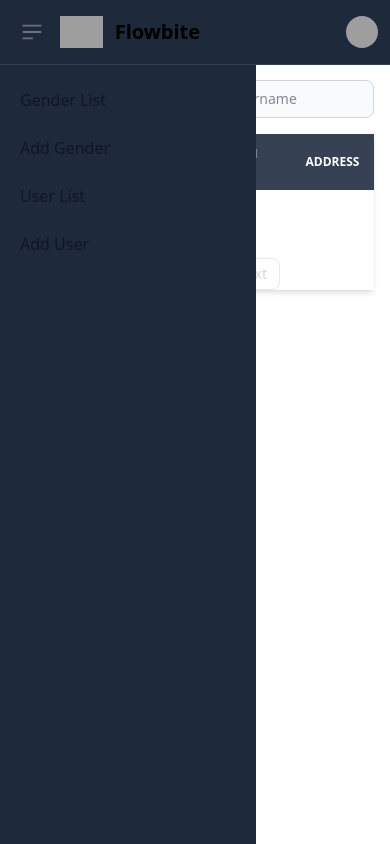
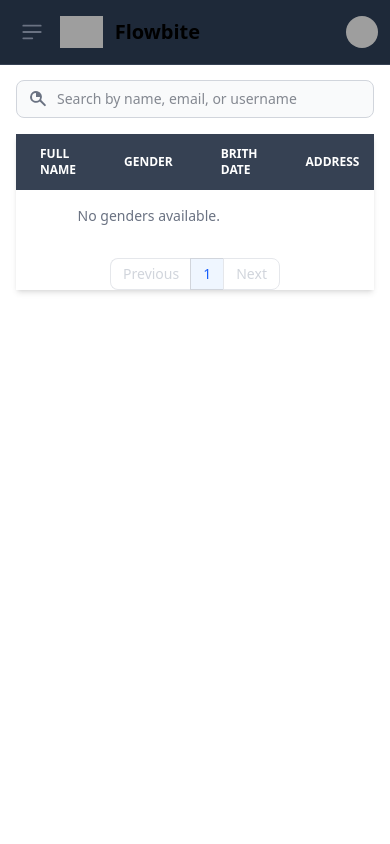
Before and after one commit to LanceOnes/groupthreesite1, a Django app: page /user/list/ in a window 390 px wide. Run offline with Django 4.2, Linux system fonts and the light colour scheme; grey boxes are pictures that could not be loaded.

Commit message:
okay na ang reposiveness (Kulang login)

```diff
--- a/crud/static/css/output.css
+++ b/crud/static/css/output.css
@@ -53,8 +53,9 @@
     --font-weight-semibold: 600;
     --leading-tight: 1.25;
     --radius-sm: 0.25rem;
-    --radius-md: 0.375rem;
     --radius-lg: 0.5rem;
+    --default-transition-duration: 150ms;
+    --default-transition-timing-function: cubic-bezier(0.4, 0, 0.2, 1);
     --default-font-family: var(--font-sans);
     --default-mono-font-family: var(--font-mono);
   }
@@ -1038,6 +1085,41 @@
     }
   }
 }
+@property --tw-translate-x {
+  syntax: "*";
+  inherits: false;
+  initial-value: 0;
+}
+@property --tw-translate-y {
+  syntax: "*";
+  inherits: false;
+  initial-value: 0;
+}
+@property --tw-translate-z {
+  syntax: "*";
+  inherits: false;
+  initial-value: 0;
+}
+@property --tw-rotate-x {
+  syntax: "*";
+  inherits: false;
+}
+@property --tw-rotate-y {
+  syntax: "*";
+  inherits: false;
+}
+@property --tw-rotate-z {
+  syntax: "*";
+  inherits: false;
+}
+@property --tw-skew-x {
+  syntax: "*";
+  inherits: false;
+}
+@property --tw-skew-y {
+  syntax: "*";
+  inherits: false;
+}
 @property --tw-space-y-reverse {
   syntax: "*";
   inherits: false;
@@ -1131,9 +1213,22 @@
   inherits: false;
   initial-value: 0 0 #0000;
 }
+@property --tw-outline-style {
+  syntax: "*";
+  inherits: false;
+  initial-value: solid;
+}
 @layer properties {
   @supports ((-webkit-hyphens: none) and (not (margin-trim: inline))) or ((-moz-orient: inline) and (not (color:rgb(from red r g b)))) {
     *, ::before, ::after, ::backdrop {
+      --tw-translate-x: 0;
+      --tw-translate-y: 0;
+      --tw-translate-z: 0;
+      --tw-rotate-x: initial;
+      --tw-rotate-y: initial;
+      --tw-rotate-z: initial;
+      --tw-skew-x: initial;
+      --tw-skew-y: initial;
       --tw-space-y-reverse: 0;
       --tw-space-x-reverse: 0;
       --tw-divide-y-reverse: 0;
@@ -1154,6 +1249,7 @@
       --tw-ring-offset-width: 0px;
       --tw-ring-offset-color: #fff;
       --tw-ring-offset-shadow: 0 0 #0000;
+      --tw-outline-style: solid;
     }
   }
 }
--- a/crud/templates/include/sidebar.html
+++ b/crud/templates/include/sidebar.html
@@ -6,6 +6,7 @@
        <div class="flex items-center justify-start rtl:justify-end">
          <!-- Sidebar toggle -->
          <button
+            id="mobile-menu-button"
            type="button"
            data-drawer-target="logo-sidebar"
            data-drawer-toggle="logo-sidebar"
@@ -60,8 +61,8 @@
  </nav>
 
  <!-- Sidebar -->
- <aside class="fixed top-0 left-0 z-40 w-64 h-screen pt-20 bg-gray-800" aria-label="Sidebar">
-   <ul class="space-y-2 font-medium">
+ <aside id="logo-sidebar" class="fixed top-0 left-0 z-40 w-64 h-screen pt-20 bg-gray-800 transition-transform transform -translate-x-full sm:translate-x-0" aria-label="Sidebar">
+  <ul class="space-y-2 font-medium">
      <li>
        <a href="/gender/list" class="flex items-center p-2 text-gray-900 rounded-lg dark:text-white hover:bg-gray-200 dark:hover:bg-gray-700 group">
          <span class="ms-3">Gender List</span>
@@ -84,3 +85,6 @@
      </li>
    </ul>
  </aside>
+
+ <div id="sidebar-overlay" class="fixed inset-0 bg-opacity-50 hidden z-30 sm:hidden"></div>
+  <!-- End of Sidebar -->
--- a/crud/templates/layout/base.html
+++ b/crud/templates/layout/base.html
@@ -10,5 +10,23 @@
 <body>
     {% block 'content' %} {% endblock 'content' %}
     <script src="{% static 'js/auto_hide_toast.js' %}"></script>
+
+    <script>
+        document.addEventListener('DOMContentLoaded', () => {
+          const sidebar = document.getElementById('logo-sidebar');
+          const overlay = document.getElementById('sidebar-overlay');
+          const toggleButton = document.getElementById('mobile-menu-button');
+
+          function toggleSidebar() {
+            sidebar.classList.toggle('-translate-x-full');
+            sidebar.classList.toggle('translate-x-0');
+            overlay.classList.toggle('hidden');
+          }
+
+          toggleButton.addEventListener('click', toggleSidebar);
+          overlay.addEventListener('click', toggleSidebar);
+        });
+      </script>
+
 </body>
 </html>
```
Also changed, not shown: other parts of crud/static/css/output.css (+59 -13 lines).
